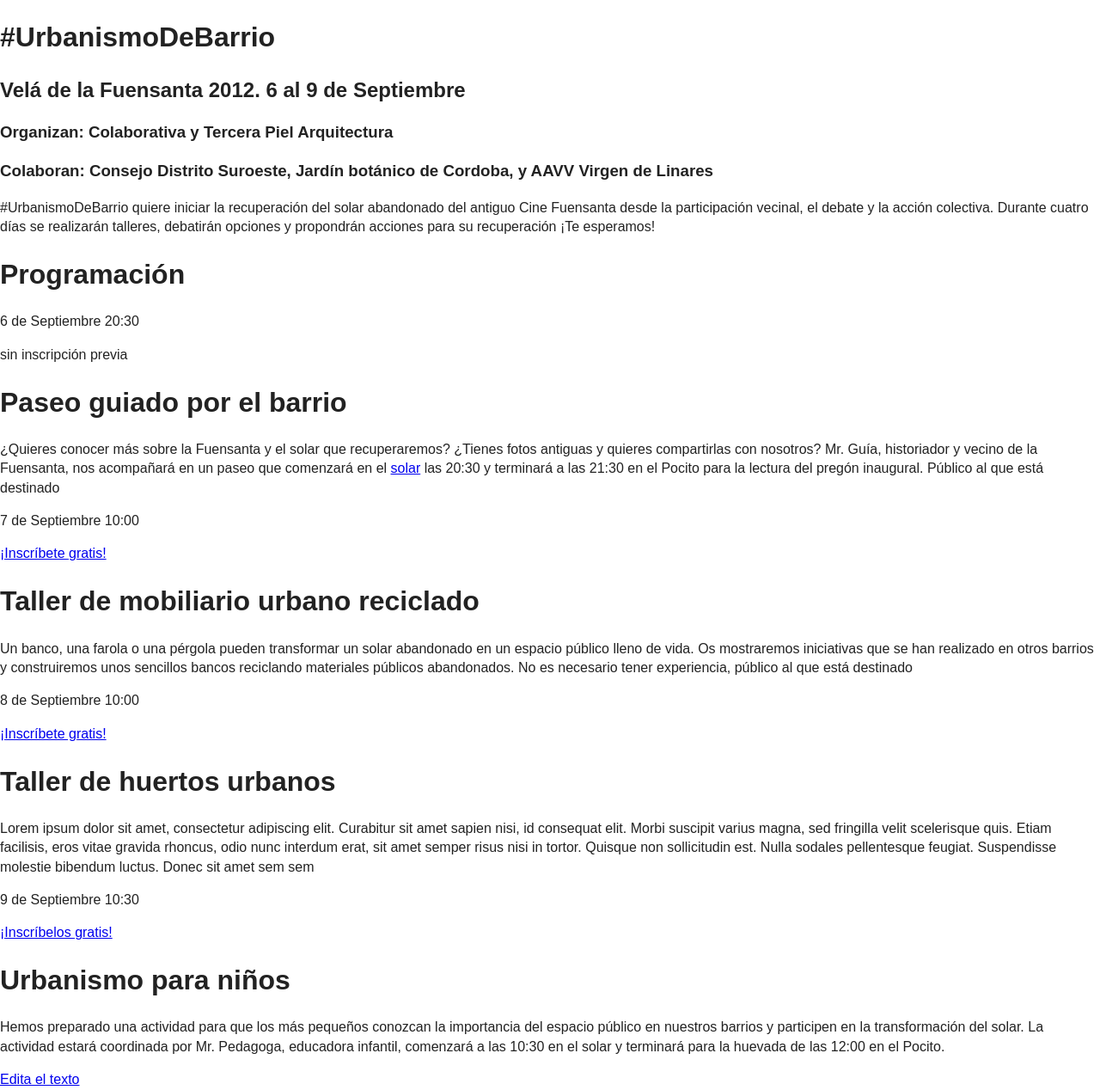
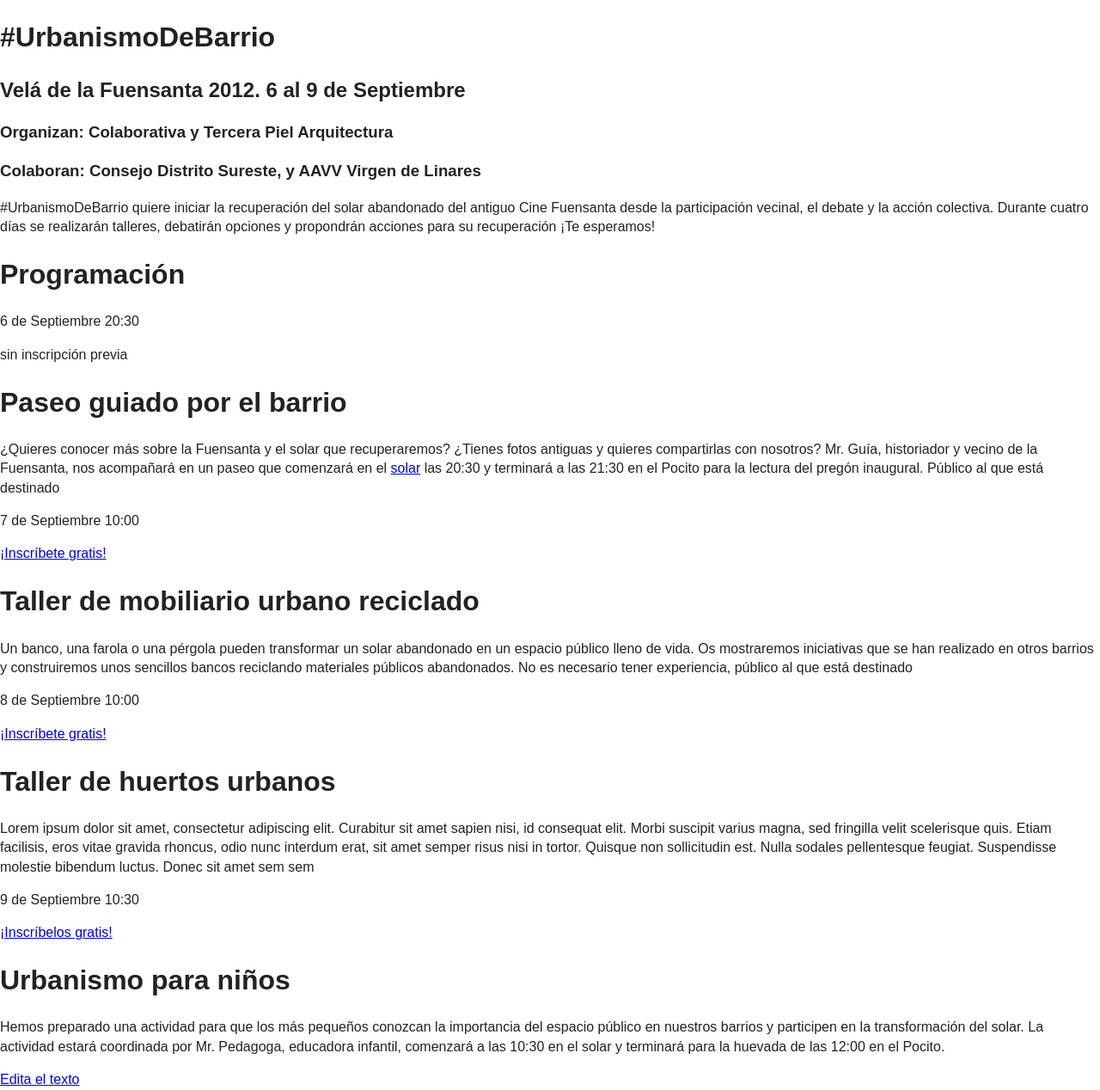
Before and after one commit to colaborativa/urbanismodebarrio.com, a Jekyll site: the page built from index.md, in a window 1280 px wide. Shown: the whole page at 86% size. Built offline with Jekyll 4.4.1, drawn with Linux system fonts in a browser that asks for light colours; nearby versions of some CDN libraries.

Commit message:
Updated index.md

```diff
--- a/index.md
+++ b/index.md
@@ -5,7 +5,7 @@ subtitulo: Velá de la Fuensanta 2012. 6 al 9 de Septiembre
 descripcion: "#UrbanismoDeBarrio quiere iniciar la recuperación del solar abandonado del antiguo Cine Fuensanta desde la participación vecinal, el debate y la acción colectiva. Durante cuatro días se realizarán talleres, debatirán opciones y propondrán acciones para su recuperación ¡Te esperamos!"
 creditos:
  organizan: "Organizan: Colaborativa y Tercera Piel Arquitectura"
- colaboran: "Colaboran: Consejo Distrito Suroeste, Jardín botánico de Cordoba, y AAVV Virgen de Linares"
+ colaboran: "Colaboran: Consejo Distrito Sureste, y AAVV Virgen de Linares"
 
 actividad:
  - titulo: Paseo guiado por el barrio
```
